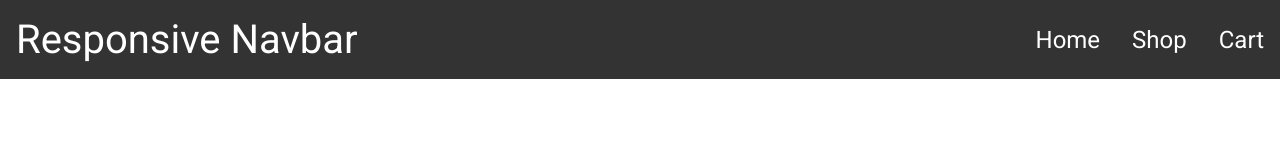
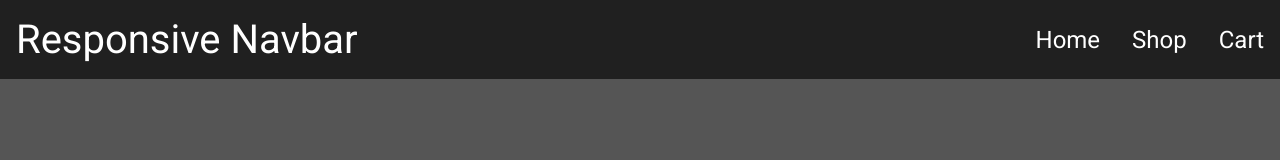
Before and after one commit to Kaiser-SK/responsive_navbar, a plain HTML site: page index.html in a window 1280 px wide. Drawn offline with Linux system fonts and the light colour scheme.

Commit message:
made page easier on the eyes

```diff
--- a/main.css
+++ b/main.css
@@ -6,13 +6,14 @@ body {
   margin: 0;
   padding: 0;
   font-family: 'Roboto', sans-serif;
+  background-color: #555;
 }
 
 .navbar {
   display: flex;
   justify-content: space-between;
   align-items: center;
-  background-color: #333;
+  background-color: rgba(0, 0, 0, 0.623);
   color: white;
 }
 
@@ -40,7 +41,7 @@ body {
 }
 
 .navbar-links li:hover {
-  background-color: #555;
+  background-color: rgb(110, 39, 39);
   border-radius: 10px;
 }
 
```
